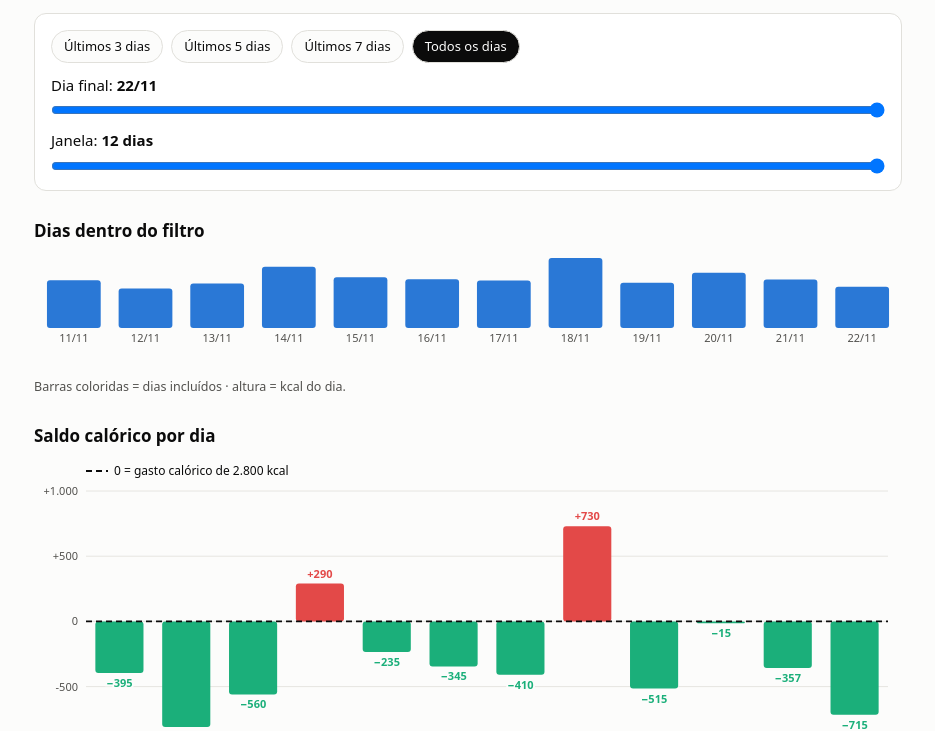
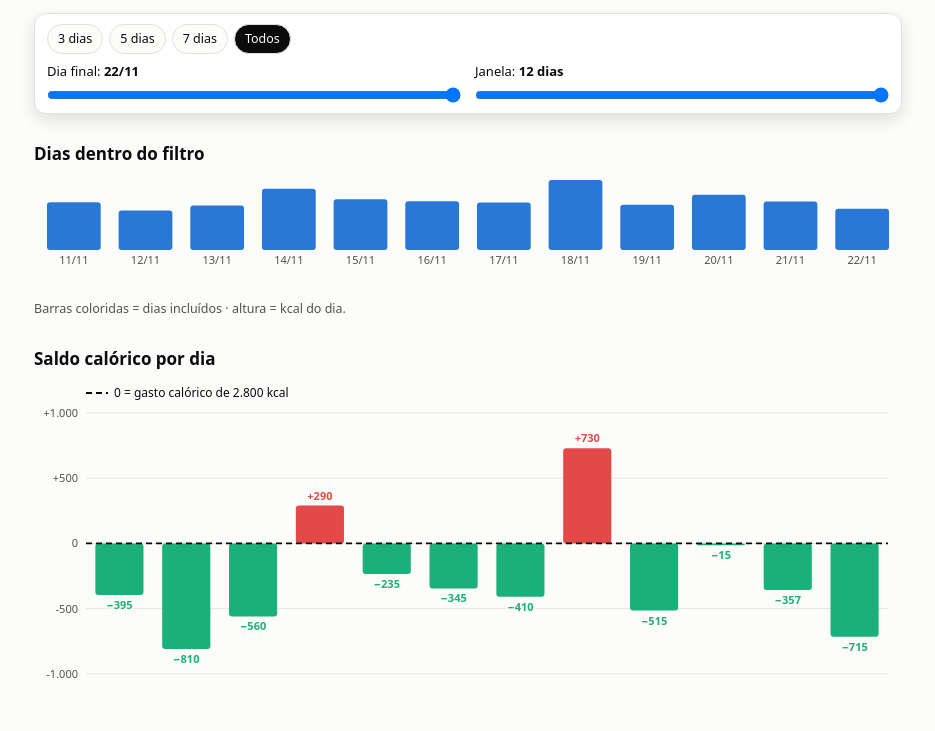
Before and after one commit to blstardelli/vida-nova, a plain HTML site: page index.html in a window 1280 px wide. Shown: the part 93-824 px from the top of the page, without its empty margins (172-1107 px from the left). Drawn offline with Linux system fonts and the light colour scheme.

Commit message:
Add files via upload

```diff
--- a/index.html
+++ b/index.html
@@ -31,18 +31,23 @@ input[type=range]{display:block;width:100%;margin:6px 0 0}
 .kpi .v{font-family:Georgia,serif;font-size:27px;margin-top:4px;font-variant-numeric:tabular-nums}
 .tip{position:absolute;pointer-events:none;background:var(--panel);border:1px solid var(--line);box-shadow:0 4px 14px rgba(0,0,0,.18);color:var(--muted);font-size:12.5px;padding:6px 8px;border-radius:6px;white-space:pre-line;z-index:2;display:none}
 svg text{font-family:system-ui,-apple-system,"Segoe UI",Roboto,sans-serif}
+.filtros{position:sticky;top:8px;z-index:30;padding:10px 12px;box-shadow:0 6px 16px rgba(0,0,0,.12)}
+.filtros .presets{display:flex;flex-wrap:nowrap;gap:6px;margin:0}
+.filtros .presets button{white-space:nowrap;padding:5px 10px;font-size:12.5px}
+.filtros .sl{display:grid;grid-template-columns:1fr 1fr;gap:14px}
+.filtros label{margin-top:8px;font-size:13px}
 </style>
 </head>
 <body>
 <div class="wrap">
 <div class="top"><h1>Raio-X de Bruno</h1><button id="tema" type="button" aria-label="Mudar tema"></button></div>
 <p class="sub" id="frase">—</p>
-<section class="card">
+<section class="card filtros">
 <div class="presets" id="presets">
-<button data-p="3">Últimos 3 dias</button><button data-p="5">Últimos 5 dias</button><button data-p="7">Últimos 7 dias</button><button data-p="0">Todos os dias</button>
+<button data-p="3">3 dias</button><button data-p="5">5 dias</button><button data-p="7">7 dias</button><button data-p="0">Todos</button>
 </div>
-<label>Dia final: <b id="fimlbl">—</b><input type="range" id="fim"></label>
-<label>Janela: <b id="janlbl">—</b><input type="range" id="jan"></label>
+<div class="sl"><label>Dia final: <b id="fimlbl">—</b><input type="range" id="fim"></label>
+<label>Janela: <b id="janlbl">—</b><input type="range" id="jan"></label></div>
 </section>
 
 <h2>Dias dentro do filtro</h2>
```
